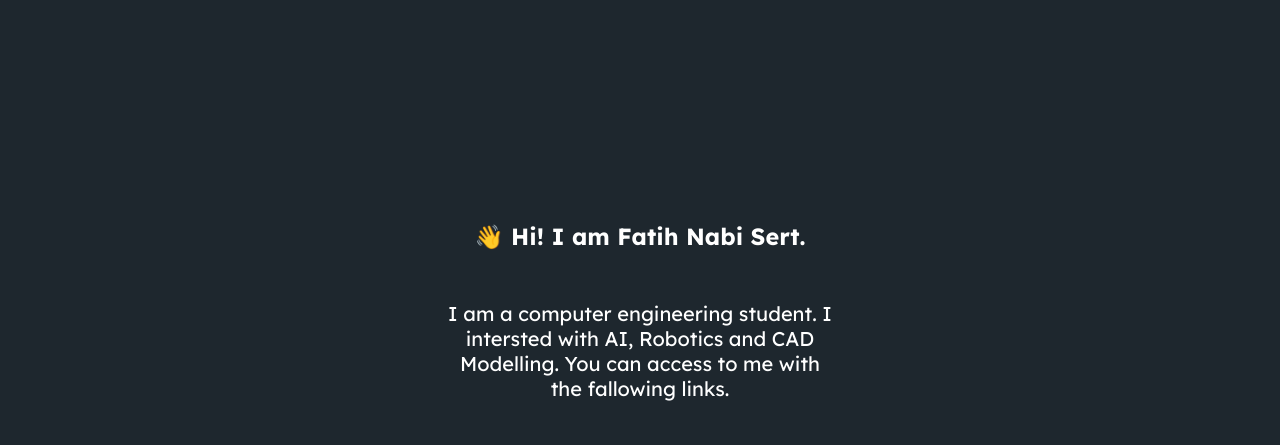
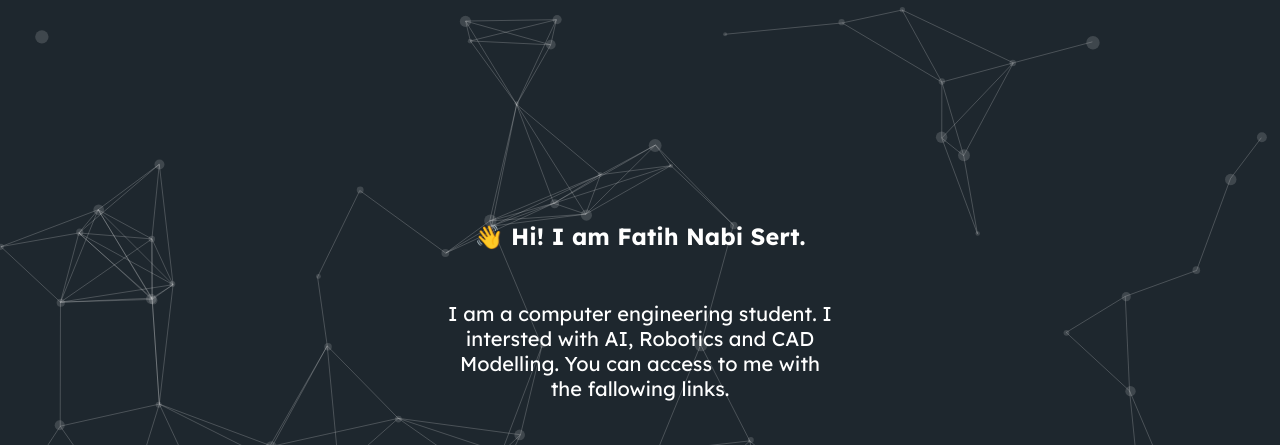
Before and after one commit to FatihNabiSert/portfoy, a plain HTML site: page index.html in a window 1280 px wide. Shown: the top 445 px of the page. Drawn offline with Linux system fonts and the light colour scheme.

Commit message:
Add background effect.

```diff
--- a/css/style.css
+++ b/css/style.css
@@ -83,3 +83,13 @@ body {
 .container ul.links > .link .card > .image {
     display: flex;
 }
+
+
+canvas#background-effect {
+    position: absolute;
+    top: 0;
+    left: 0;
+    width: 100vw;
+    height: 100vh;
+    z-index: -1;
+}
--- a/index.html
+++ b/index.html
@@ -10,13 +10,14 @@
     <title>Fatih Nabi Sert - Portföy</title>
 </head>
 <body>
+    <canvas id="background-effect"></canvas>
     <div class="container">
         <h3>👋 Hi! I am Fatih Nabi Sert.</h3>
         <p class="description">I am a computer engineering student. I intersted with AI, Robotics and CAD Modelling. You can access to me with the fallowing links.</p>
 
         <ul class="links">
             <li class="link">
-                <a href="https://www.linkedin.com/in/fatihnabisert/">
+                <a href="https://www.linkedin.com/in/fatihnabisert/" target="_blank">
                     <div class="card">
                         <div class="image">
                             <img src="assets/icons/linkedin_logo.svg" alt="instagram logo" />
@@ -28,7 +29,7 @@
                 </a>
             </li>
             <li class="link">
-                <a href="https://www.linkedin.com/in/fatihnabisert/">
+                <a href="https://www.linkedin.com/in/fatihnabisert/" target="_blank">
                     <div class="card">
                         <div class="image">
                             <img src="assets/icons/sololearn_logo.svg" alt="sololearn logo" />
@@ -41,5 +42,8 @@
             </li>
         </ul>
     </div>
+
+
+    <script src="js/index.js"></script>
 </body>
 </html>
--- /dev/null
+++ b/js/index.js
@@ -0,0 +1,80 @@
+const canvas = document.getElementById("background-effect");
+const ctx = canvas.getContext("2d");
+
+canvas.width = window.innerWidth;
+canvas.height = window.innerHeight;
+
+const particles = [];
+const numParticles = 100;
+
+class Particle {
+    constructor() {
+        this.x = Math.random() * canvas.width;
+        this.y = Math.random() * canvas.height;
+        this.size = Math.random() * 5 + 2;
+        this.speedX = (Math.random() - 0.5) * 2;
+        this.speedY = (Math.random() - 0.5) * 2;
+    }
+    update() {
+        this.x += this.speedX;
+        this.y += this.speedY;
+
+        if (this.x < this.size/2 || this.x > canvas.width - this.size/2) this.speedX *= -1;
+        if (this.y < this.size/2 || this.y > canvas.height - this.size/2) this.speedY *= -1;
+    }
+    draw() {
+        ctx.fillStyle = "rgba(255, 255, 255, 0.15)";
+        ctx.beginPath();
+        ctx.arc(this.x, this.y, this.size, 0, Math.PI * 2);
+        ctx.fill();
+    }
+}
+
+function init() {
+    for (let i = 0; i < numParticles; i++) {
+        particles.push(new Particle());
+    }
+}
+
+function getDist (a, b) {
+    return Math.sqrt(Math.pow(b.x - a.x, 2) + Math.pow(b.y - a.y, 2));
+}
+
+function animate() {
+    ctx.clearRect(0, 0, canvas.width, canvas.height);
+
+    for (let index = 0; index < particles.length; index++) {
+        let particle = particles[index];
+        for (let other = index+1; other < particles.length; other++) {
+            let other_particle = particles[other];
+
+            let dist = getDist(particle, other_particle);
+
+            if (dist < 130) {
+                ctx.beginPath();
+                ctx.strokeStyle = "rgba(255, 255, 255, 0.2)";
+                ctx.moveTo(particle.x, particle.y);
+                ctx.lineTo(other_particle.x, other_particle.y);
+
+                ctx.stroke();
+            }
+
+        }
+    }
+
+    particles.forEach(particle => {
+        particle.update();
+        particle.draw();
+    });
+    requestAnimationFrame(animate);
+}
+
+init();
+animate();
+
+window.addEventListener("resize", () => {
+    canvas.width = window.innerWidth;
+    canvas.height = window.innerHeight;
+    particles.length = 0;
+    init();
+});
```
